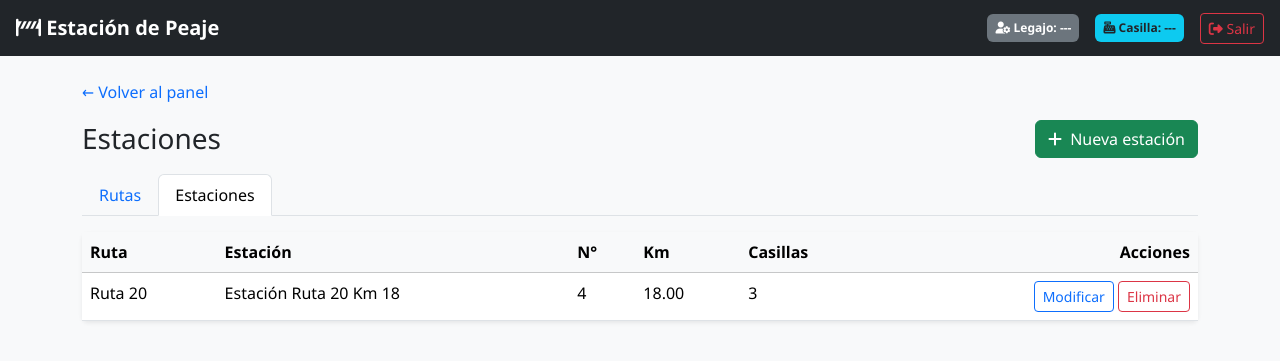
After one commit to Villada-PG3/trabajo-practico-integrador-caso-6-peaje, a Django app: page /panel/estaciones/ in a window 1280 px wide. The commit adds this page. Shown: the top 361 px of the page. Run offline with Django 5.2, Linux system fonts and the light colour scheme; a user stored in the database is signed in; data comes from the database, SQL or seed files in the repository; some libraries are stand-ins or nearby versions.

Commit message:
feat: ABM de estaciones en panel admin

```diff
--- a/core/urls.py
+++ b/core/urls.py
@@ -43,4 +43,13 @@ urlpatterns = [
     path('panel/rutas/<int:pk>/editar/', views.RutaUpdateView.as_view(), name='ruta_editar'),
     # Lo mismo para borrar
     path('panel/rutas/<int:pk>/borrar/', views.RutaDeleteView.as_view(), name='ruta_borrar'),
+
+        # Lista de estaciones
+    path('panel/estaciones/', views.EstacionListView.as_view(), name='estaciones'),
+    # Formulario de alta
+    path('panel/estaciones/nueva/', views.EstacionCreateView.as_view(), name='estacion_crear'),
+    # <int:pk> captura el número de la estación que se quiere modificar
+    path('panel/estaciones/<int:pk>/editar/', views.EstacionUpdateView.as_view(), name='estacion_editar'),
+    # Lo mismo para borrar
+    path('panel/estaciones/<int:pk>/borrar/', views.EstacionDeleteView.as_view(), name='estacion_borrar'),
 ]
--- a/core/views.py
+++ b/core/views.py
@@ -27,6 +27,7 @@ from .models import (
     Turno,
     Venta,
     Ruta,
+    Estacion,
 )
 
 
@@ -456,3 +457,41 @@ class RutaDeleteView(SoloAdminMixin, DeleteView):
     template_name = 'panel/confirmar_borrado.html'
     success_url = reverse_lazy('rutas')
     extra_context = {'volver': 'rutas'}
+
+class EstacionListView(SoloAdminMixin, ListView):
+    """Lista todas las estaciones."""
+    model = Estacion                                    # Qué modelo listar
+    template_name = 'panel/estaciones_lista.html'       # Template que se muestra
+    context_object_name = 'estaciones'                  # Nombre de la lista dentro del template
+    # select_related('ruta') trae la ruta junto con cada estación en una sola consulta,
+    # en vez de hacer una consulta extra por cada fila de la tabla
+    # Ordena primero por nombre de ruta y después por número de estación
+    queryset = Estacion.objects.select_related('ruta').order_by('ruta__nombre', 'numero_estacion')
+
+
+class EstacionCreateView(SoloAdminMixin, BootstrapFormMixin, CreateView):
+    """Formulario para crear una estación nueva."""
+    model = Estacion
+    # 'ruta' es una clave foránea: Django la dibuja sola como un desplegable con las rutas
+    fields = ['ruta', 'nombre', 'numero_estacion', 'kilometro']
+    template_name = 'panel/form_generico.html'          # El mismo template de formulario que usan las rutas
+    success_url = reverse_lazy('estaciones')            # A dónde vuelve después de guardar
+    # Título que se muestra y nombre de la URL a la que lleva el botón "Volver"
+    extra_context = {'titulo': 'Nueva estación', 'volver': 'estaciones'}
+
+
+class EstacionUpdateView(SoloAdminMixin, BootstrapFormMixin, UpdateView):
+    """Formulario para modificar una estación existente (el pk viene en la URL)."""
+    model = Estacion
+    fields = ['ruta', 'nombre', 'numero_estacion', 'kilometro']
+    template_name = 'panel/form_generico.html'
+    success_url = reverse_lazy('estaciones')
+    extra_context = {'titulo': 'Modificar estación', 'volver': 'estaciones'}
+
+
+class EstacionDeleteView(SoloAdminMixin, DeleteView):
+    """Pantalla de confirmación y borrado de una estación."""
+    model = Estacion
+    template_name = 'panel/confirmar_borrado.html'      # El mismo template de borrado que usan las rutas
+    success_url = reverse_lazy('estaciones')
+    extra_context = {'volver': 'estaciones'}
--- /dev/null
+++ b/templates/panel/_tabs.html
@@ -0,0 +1,12 @@
+{# Pestañas de navegación entre Rutas y Estaciones; más adelante se suma la de Casillas #}
+<ul class="nav nav-tabs mb-3">
+    <li class="nav-item">
+        {# request.resolver_match.url_name es el name de la URL actual: si coincide, la pestaña se marca activa #}
+        <a class="nav-link {% if request.resolver_match.url_name == 'rutas' %}active{% endif %}"
+           href="{% url 'rutas' %}">Rutas</a>
+    </li>
+    <li class="nav-item">
+        <a class="nav-link {% if request.resolver_match.url_name == 'estaciones' %}active{% endif %}"
+           href="{% url 'estaciones' %}">Estaciones</a>
+    </li>
+</ul>
--- /dev/null
+++ b/templates/panel/estaciones_lista.html
@@ -0,0 +1,58 @@
+{% extends 'base.html' %}
+
+{# Título de la pestaña del navegador #}
+{% block title %}Estaciones{% endblock %}
+
+{% block content %}
+{# Link para volver al menú del administrador #}
+<a href="/prueba/" class="text-decoration-none">&larr; Volver al panel</a>
+
+{# Título a la izquierda y botón de alta a la derecha #}
+<div class="d-flex justify-content-between align-items-center my-3">
+    <h1 class="h3 mb-0">Estaciones</h1>
+    {# {% url 'estacion_crear' %} arma la dirección usando el name de la ruta en urls.py #}
+    <a href="{% url 'estacion_crear' %}" class="btn btn-success">
+        <i class="fa-solid fa-plus me-1"></i> Nueva estación
+    </a>
+</div>
+
+{# Trae las pestañas desde el archivo _tabs.html #}
+{% include 'panel/_tabs.html' %}
+
+<div class="card shadow-sm border-0">
+    <table class="table table-hover mb-0">
+        <thead class="table-light">
+            <tr>
+                <th>Ruta</th>
+                <th>Estación</th>
+                <th>N°</th>
+                <th>Km</th>
+                <th>Casillas</th>
+                <th class="text-end">Acciones</th>
+            </tr>
+        </thead>
+        <tbody>
+            {# "estaciones" es el context_object_name definido en EstacionListView #}
+            {% for estacion in estaciones %}
+            <tr>
+                {# estacion.ruta.nombre sigue la clave foránea hasta el nombre de la ruta #}
+                <td>{{ estacion.ruta.nombre }}</td>
+                <td>{{ estacion.nombre }}</td>
+                <td>{{ estacion.numero_estacion }}</td>
+                <td>{{ estacion.kilometro }}</td>
+                {# "casillas" es el related_name del modelo Casilla; .count cuenta cuántas tiene la estación #}
+                <td>{{ estacion.casillas.count }}</td>
+                <td class="text-end">
+                    {# Pasamos estacion.pk para que la URL sepa a qué estación se refiere #}
+                    <a href="{% url 'estacion_editar' estacion.pk %}" class="btn btn-sm btn-outline-primary">Modificar</a>
+                    <a href="{% url 'estacion_borrar' estacion.pk %}" class="btn btn-sm btn-outline-danger">Eliminar</a>
+                </td>
+            </tr>
+            {# Se muestra solo si la lista viene vacía; colspan="6" ocupa las 6 columnas #}
+            {% empty %}
+            <tr><td colspan="6" class="text-center text-muted py-4">No hay estaciones cargadas.</td></tr>
+            {% endfor %}
+        </tbody>
+    </table>
+</div>
+{% endblock %}
--- a/templates/panel/form_generico.html
+++ b/templates/panel/form_generico.html
@@ -18,7 +18,10 @@
                 <form method="post">
                     {# Obligatorio en todo formulario POST de Django #}
                     {% csrf_token %}
-
+                    {# Errores que no pertenecen a un campo puntual, por ejemplo "ya existe una estación con ese número en esa ruta" #}
+                    {% if form.non_field_errors %}
+                        <div class="alert alert-danger">{{ form.non_field_errors }}</div>
+                    {% endif %}
                     {# "form" lo arma Django a partir de los "fields" de la vista; se recorre campo por campo #}
                     {% for campo in form %}
                     <div class="mb-3">
--- a/templates/panel/rutas_lista.html
+++ b/templates/panel/rutas_lista.html
@@ -15,7 +15,8 @@
         <i class="fa-solid fa-plus me-1"></i> Nueva ruta
     </a>
 </div>
-
+{# Trae las pestañas Rutas / Estaciones desde el archivo _tabs.html #}
+{% include 'panel/_tabs.html' %}
 <div class="card shadow-sm border-0">
     <table class="table table-hover mb-0">
         <thead class="table-light">
```
